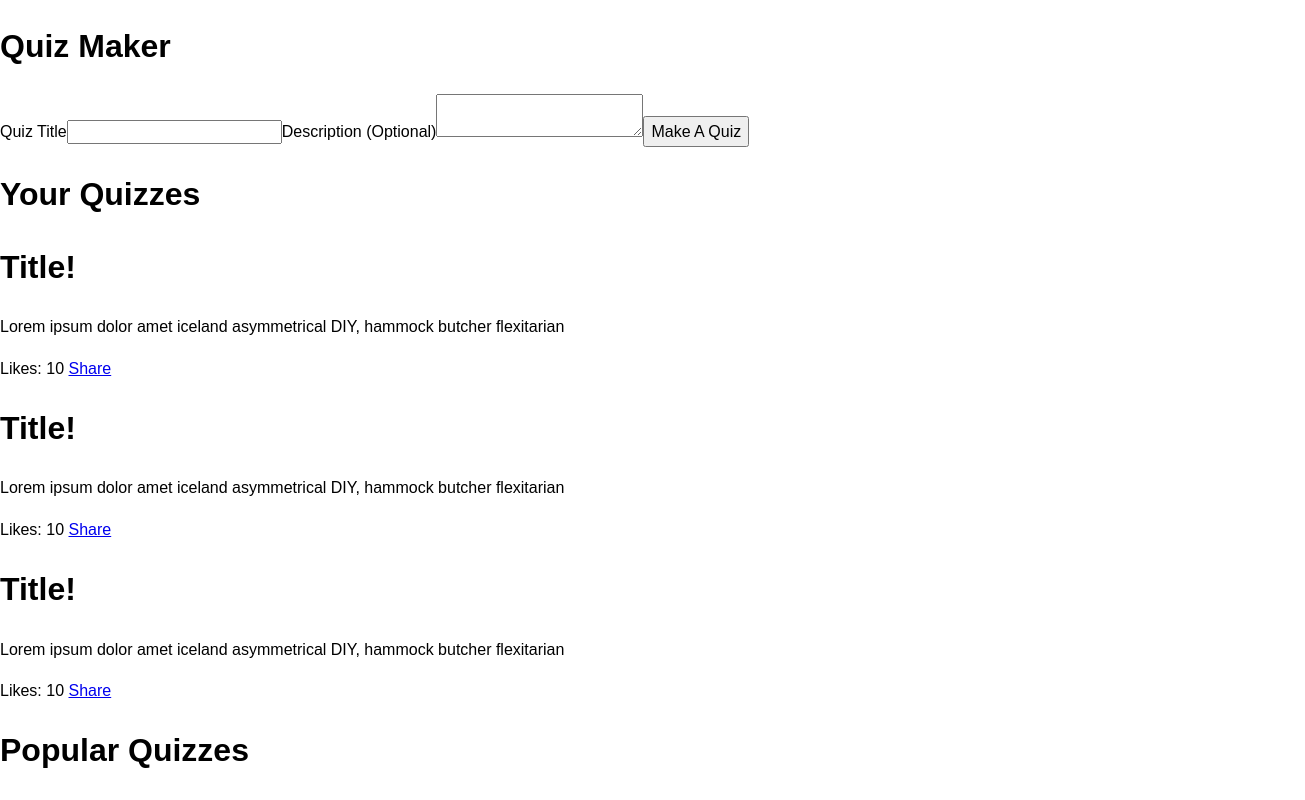
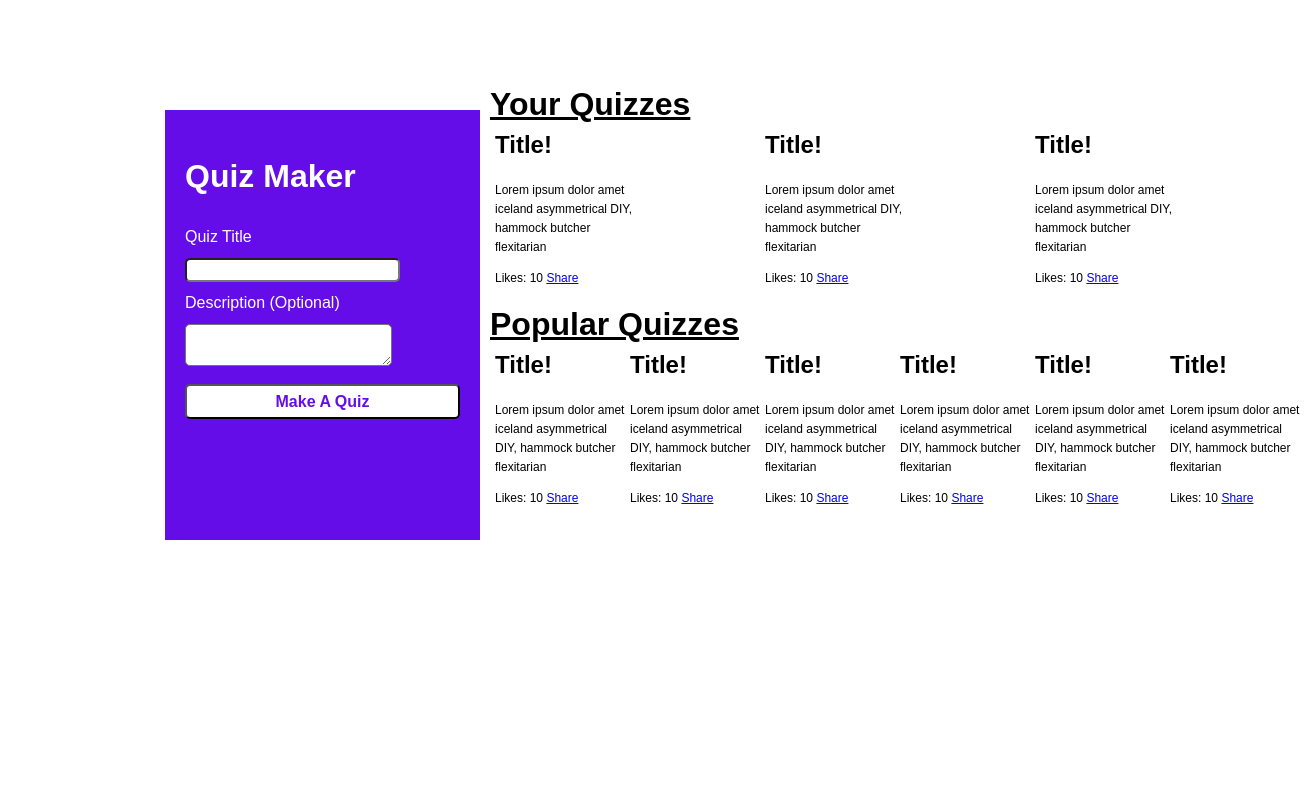
Before and after one commit to chingu-voyage4/Bears-Team-0-App, a React (Create React App) app: page /all in a window 1280 px wide. Shown: the top 800 px of the page, 1305 px wide, since content can reach past the window. Built offline with nearby package versions, Linux system fonts and the light colour scheme.

Commit message:
style AllQuizzes component

```diff
--- a/src/stylesheets/main.css
+++ b/src/stylesheets/main.css
@@ -428,3 +428,57 @@ nav {
     text-decoration: none; }
     nav a:hover, nav a:focus {
       background-color: lightgrey; }
+
+.AllQuizzes {
+  display: grid;
+  position: relative;
+  width: 100%;
+  grid-auto-rows: 100px;
+  grid-auto-columns: 150px;
+  grid-gap: 10px 15px; }
+
+.quiz-maker {
+  background: #650de8;
+  color: #fff;
+  grid-column: 2 / 4;
+  grid-row: 2 / 6;
+  padding: 20px; }
+  .quiz-maker input,
+  .quiz-maker textarea {
+    display: block;
+    margin: 8px 0;
+    border-radius: 5px; }
+  .quiz-maker button {
+    width: 100%;
+    color: #650de8;
+    font-weight: bold;
+    background-color: #fff;
+    margin: 10px 0;
+    border-radius: 5px;
+    height: 35px; }
+
+.quiz {
+  width: 150px;
+  font-size: 12px;
+  margin: 0 auto 0 0; }
+
+.quiz-section {
+  display: flex;
+  grid-auto-columns: 250px; }
+  .quiz-section > h1 {
+    margin: 0;
+    position: absolute;
+    left: 490px;
+    text-decoration: underline; }
+  .quiz-section:first-of-type {
+    grid-column: 4/9;
+    grid-row: 2/4; }
+    .quiz-section:first-of-type > h1 {
+      bottom: 410px; }
+  .quiz-section:last-of-type {
+    grid-column: 4/9;
+    grid-row: 4/6; }
+    .quiz-section:last-of-type > h1 {
+      bottom: 190px; }
+
+/*# sourceMappingURL=main.css.map */
```
